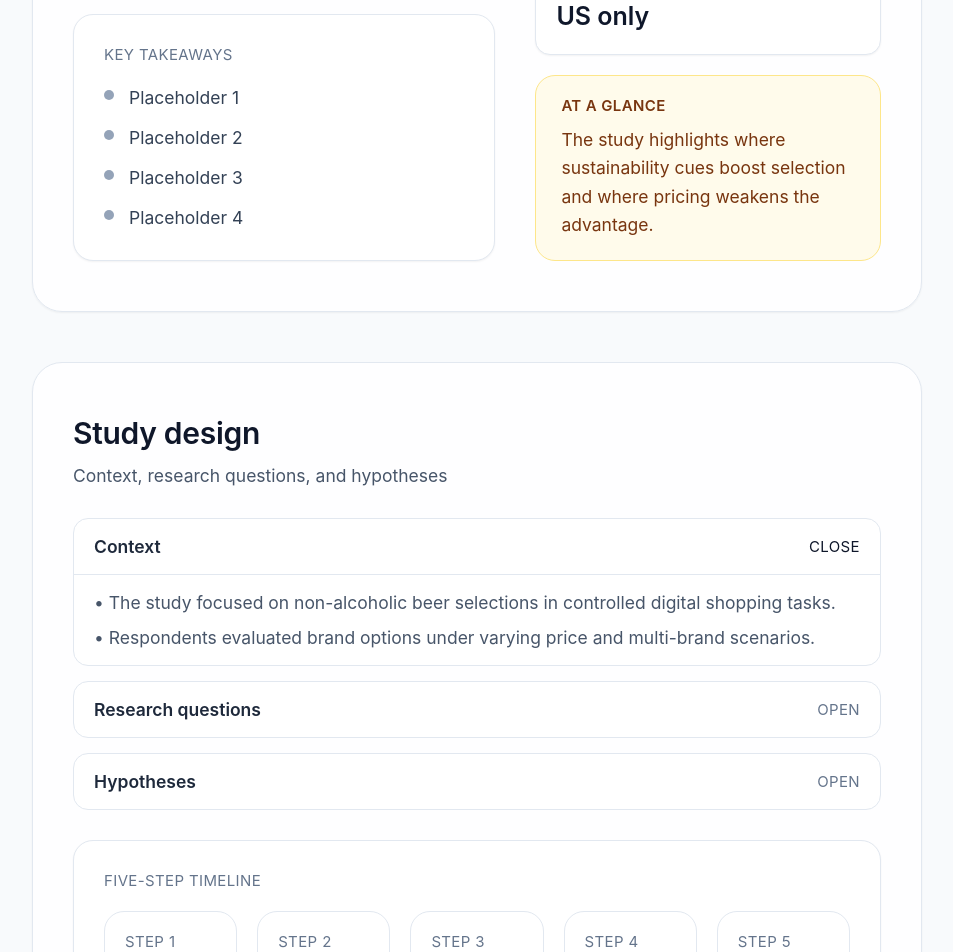
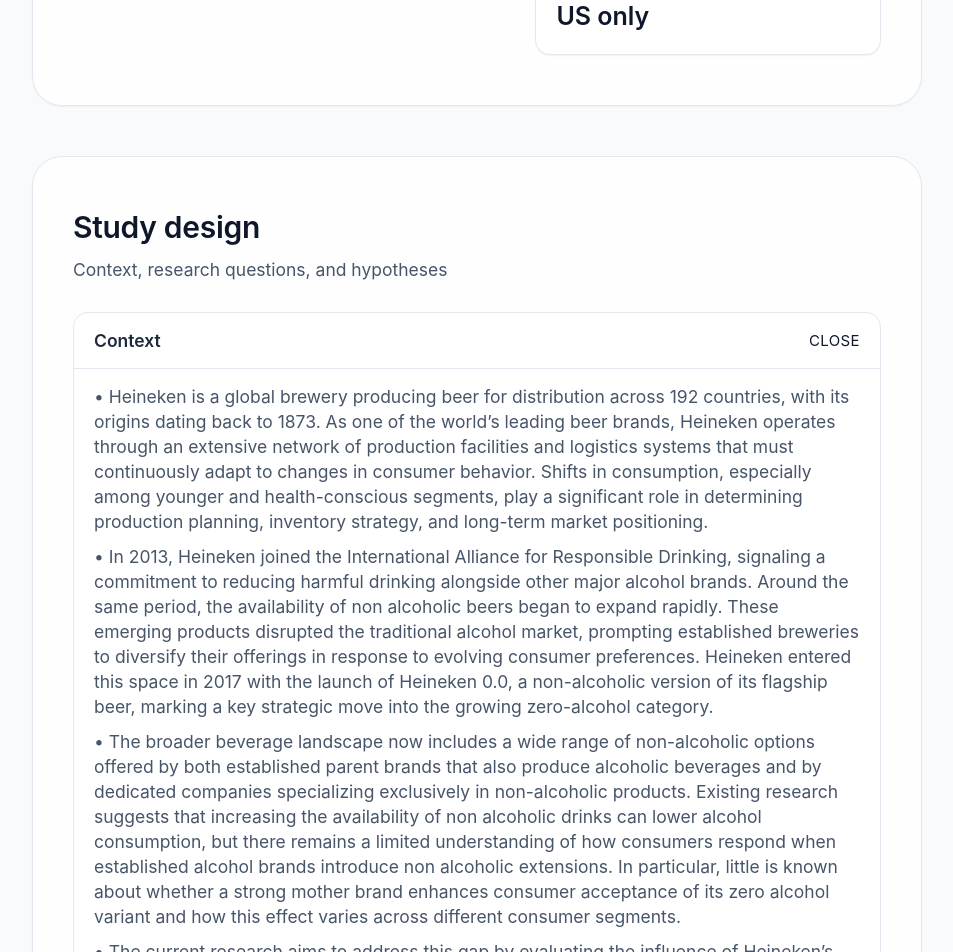
Before and after one commit to jose-laveaga/Heineken-study, a React (Vite) app: page / in a window 1280 px wide. Shown: the part 720-1672 px from the top of the page, without its empty margins (28-981 px from the left). Built offline with nearby package versions, Linux system fonts and the light colour scheme.

Commit message:
context added and removed unecessary text in the start screen

```diff
--- a/src/components/charts/DonutChart.tsx
+++ b/src/components/charts/DonutChart.tsx
@@ -12,13 +12,43 @@
   ariaLabel: string;
 }
 
+const renderOuterLabel = (props: any) => {
+  const {
+    cx,
+    cy,
+    midAngle,
+    outerRadius,
+    value,
+    payload
+  } = props;
+
+  // push label outside the ring
+  const RADIAN = Math.PI / 180;
+  const r = outerRadius + 14;
+  const x = cx + r * Math.cos(-midAngle * RADIAN);
+  const y = cy + r * Math.sin(-midAngle * RADIAN);
+
+  const anchor = x > cx ? 'start' : 'end';
+
+  return (
+    <text
+      x={x}
+      y={y}
+      textAnchor={anchor}
+      dominantBaseline="central"
+      fontSize={11}
+      fill="#475569"
+    >
+      {payload.label} {value}%
+    </text>
+  );
+};
+
 const DonutChart = ({ data, ariaLabel }: DonutChartProps) => (
   <div className="h-52" role="img" aria-label={ariaLabel}>
     <ResponsiveContainer>
       <PieChart>
-        <Tooltip
-          formatter={(value: number) => [`${value}%`, 'Share']}
-        />
+        <Tooltip formatter={(value: number) => [`${value}%`, 'Share']} />
         <Pie
           data={data}
           dataKey="value"
@@ -27,6 +57,8 @@
           outerRadius={80}
           paddingAngle={2}
           stroke="transparent"
+          labelLine
+          label={renderOuterLabel}
         >
           {data.map((entry, index) => (
             <Cell key={entry.label} fill={chartPalette[index % chartPalette.length]} />
--- a/src/components/results/ConclusionSection.tsx
+++ b/src/components/results/ConclusionSection.tsx
@@ -1,9 +1,7 @@
 import Section from '../ui/Section';
-import HypothesisOutcomeChart from './HypothesisOutcomeChart';
 import HypothesisCard from './HypothesisCard';
 import {
   conclusionIntroParagraphs,
-  conclusionKeyTakeaway,
   conclusionClosingParagraph,
   hypotheses
 } from '../../data/conclusion';
@@ -18,7 +16,7 @@
           </p>
         ))}
       </div>
-      <HypothesisOutcomeChart hypotheses={hypotheses} keyTakeaway={conclusionKeyTakeaway} />
+
       <div className="grid gap-6 lg:grid-cols-3">
         {hypotheses.map((hypothesis) => (
           <HypothesisCard key={hypothesis.id} hypothesis={hypothesis} />
--- a/src/data/narrative.json
+++ b/src/data/narrative.json
@@ -1,8 +1,11 @@
 {
   "abstract": "This executive brief summarizes a 2025 experimental study on how sustainable cues, pack formats, and price context influence non-alcoholic beer selection across key shopper segments. The report synthesizes preference shares, sentiment feedback, and discrepancy analysis to guide portfolio and messaging strategy.",
   "context": [
-    "The study focused on non-alcoholic beer selections in controlled digital shopping tasks.",
-    "Respondents evaluated brand options under varying price and multi-brand scenarios."
+    "Heineken is a global brewery producing beer for distribution across 192 countries, with its origins dating back to 1873. As one of the world’s leading beer brands, Heineken operates through an extensive network of production facilities and logistics systems that must continuously adapt to changes in consumer behavior. Shifts in consumption, especially among younger and health-conscious segments, play a significant role in determining production planning, inventory strategy, and long-term market positioning.",
+    "In 2013, Heineken joined the International Alliance for Responsible Drinking, signaling a commitment to reducing harmful drinking alongside other major alcohol brands. Around the same period, the availability of non alcoholic beers began to expand rapidly. These emerging products disrupted the traditional alcohol market, prompting established breweries to diversify their offerings in response to evolving consumer preferences. Heineken entered this space in 2017 with the launch of Heineken 0.0, a non-alcoholic version of its flagship beer, marking a key strategic move into the growing zero-alcohol category.",
+    "The broader beverage landscape now includes a wide range of non-alcoholic options offered by both established parent brands that also produce alcoholic beverages and by dedicated companies specializing exclusively in non-alcoholic products. Existing research suggests that increasing the availability of non alcoholic drinks can lower alcohol consumption, but there remains a limited understanding of how consumers respond when established alcohol brands introduce non alcoholic extensions. In particular, little is known about whether a strong mother brand enhances consumer acceptance of its zero alcohol variant and how this effect varies across different consumer segments.",
+    "The current research aims to address this gap by evaluating the influence of Heineken’s branding on perceptions and preferences for non alcoholic beer. The focus is on determining whether the strength of the Heineken mother brand plays a significant role in promoting Heineken 0.0 and whether this effect differs for consumers who regularly consume alcohol compared to those who do not.",
+    "This project uses a mixed-method research design that combines a controlled laboratory experiment, a field experiment, questionnaires, and qualitative interviews. These methods produce primary data that will be supplemented with secondary data from Heineken. Together, the findings are expected to provide actionable insights for marketing strategy, product positioning, and consumer behavior analysis, supporting Heineken’s efforts to expand its presence in the zero-alcohol market and to better understand broader patterns of non-alcoholic beverage adoption."
   ],
   "researchQuestions": [
     {"id": "RQ1", "text": "How do sustainability signals change selection rates in 1v1 and multi-brand tasks?"},
--- a/src/pages/ReportPage.tsx
+++ b/src/pages/ReportPage.tsx
@@ -2,10 +2,8 @@
 import Section from '../components/ui/Section';
 import Card from '../components/ui/Card';
 import StatCard from '../components/ui/StatCard';
-import Callout from '../components/ui/Callout';
 import Accordion from '../components/ui/Accordion';
 import Tabs from '../components/ui/Tabs';
-import KeyTakeaways from '../components/content/KeyTakeaways';
 import MethodTimeline from '../components/content/MethodTimeline';
 import ExperimentStepper from '../components/content/ExperimentStepper';
 import ResultsExplorer from '../components/explorers/ResultsExplorer';
@@ -94,12 +92,7 @@
           <div className="space-y-6">
             <h1 className="text-3xl font-semibold text-slate-900">Sustainable Sips – MIT x Heineken Report 2025</h1>
             <p className="text-sm text-slate-600">{narrative.abstract}</p>
-            <Card>
-              <p className="text-xs uppercase tracking-wide text-slate-500">Key takeaways</p>
-              <div className="mt-4">
-                <KeyTakeaways items={narrative.keyTakeaways} />
-              </div>
-            </Card>
+
           </div>
           <div className="space-y-4">
             <div className="grid gap-4">
@@ -107,9 +100,7 @@
               <StatCard label="Completion time" value="6-8 min" note="Median estimate" />
               <StatCard label="Geography" value="US only" note="" />
             </div>
-            <Callout variant="note" title="At a glance">
-              The study highlights where sustainability cues boost selection and where pricing weakens the advantage.
-            </Callout>
+
           </div>
         </div>
       </Section>
```
